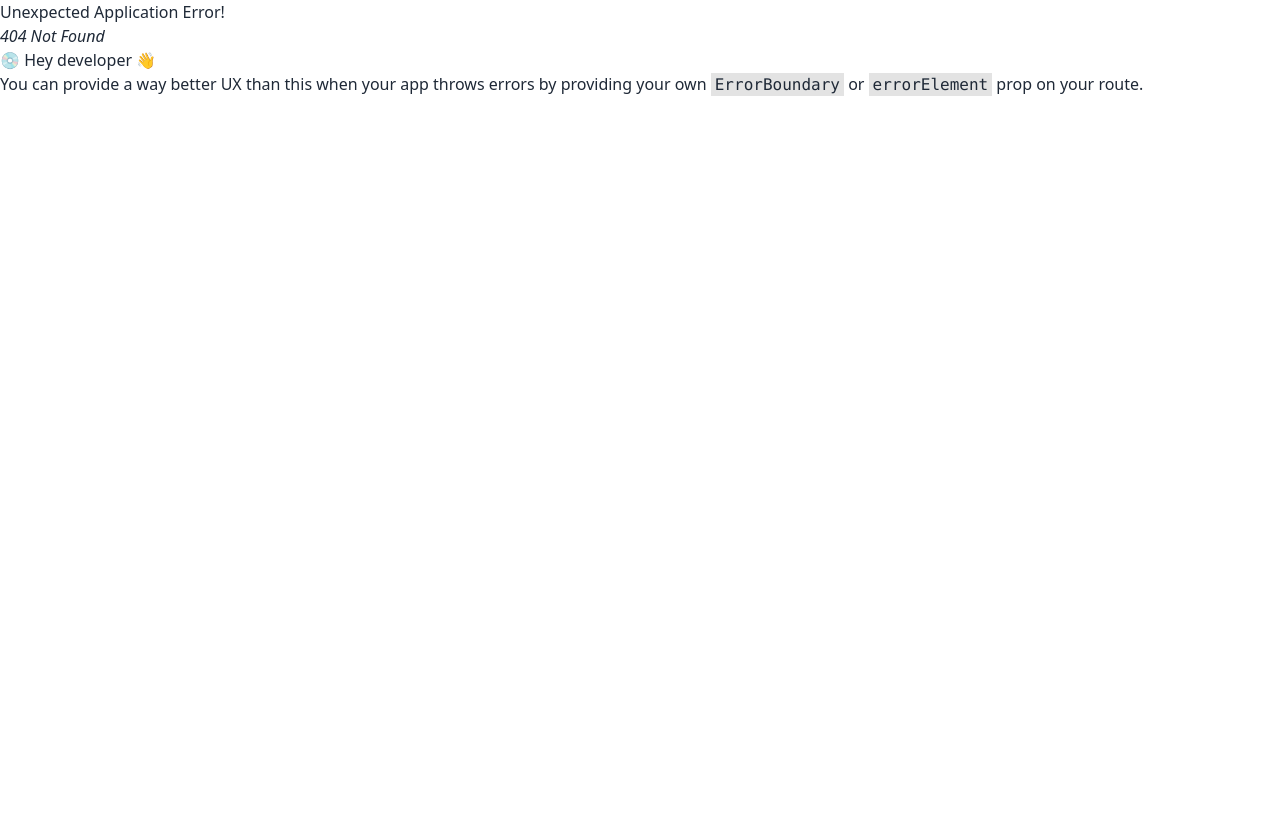
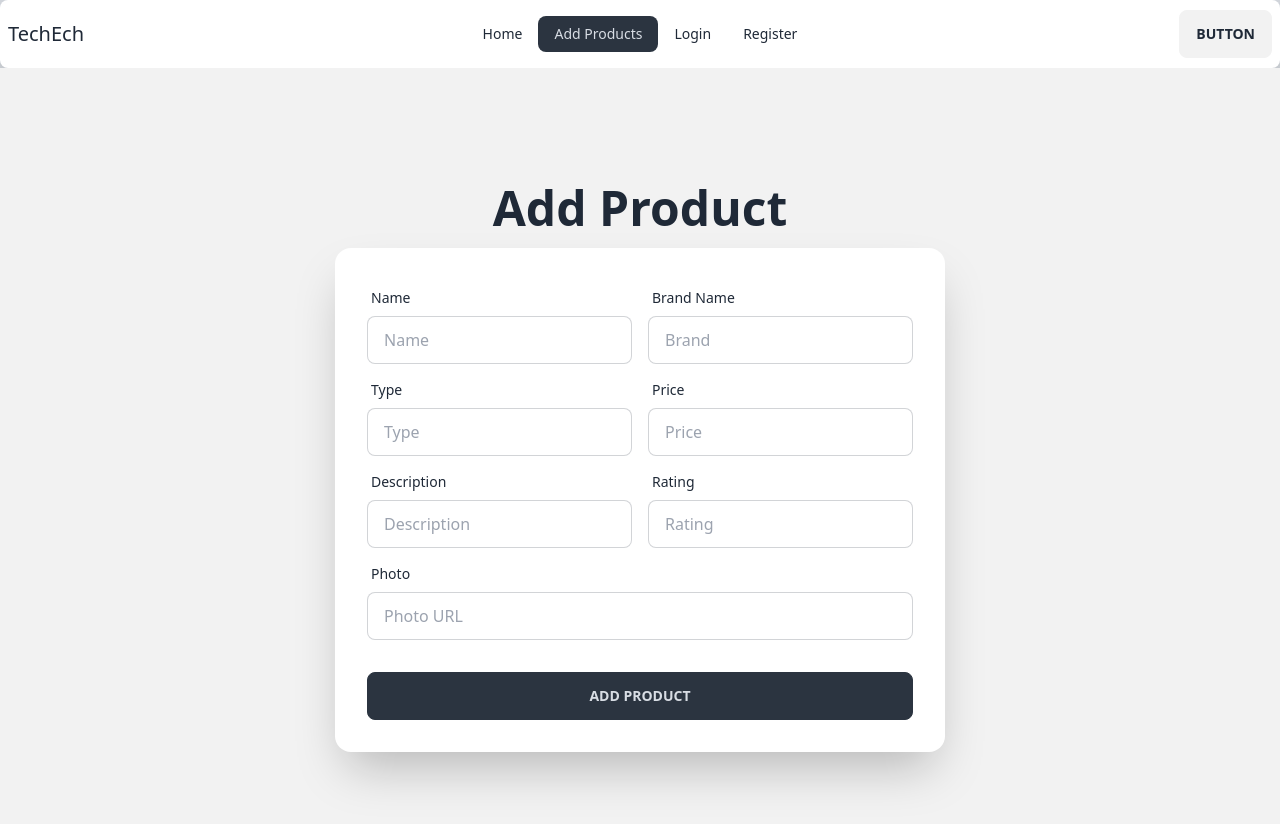
Before and after one commit to nisakib07/tech-ech-client, a React (Vite) app: page /addProducts in a window 1280 px wide. Before the commit this address had no page. Shown: the top 824 px of the page. Before the commit the page ends 800 px from the top, so only its background shows below. Built offline with nearby package versions, Linux system fonts and the light colour scheme.

Commit message:
created add product form

```diff
--- a/src/main.jsx
+++ b/src/main.jsx
@@ -5,6 +5,7 @@ import "./index.css";
 import { createBrowserRouter, RouterProvider } from "react-router-dom";
 import Layout from "./Layout/Layout";
 import Home from "./pages/Home/Home";
+import AddProducts from "./pages/AddProducts/AddProducts";
 
 const router = createBrowserRouter([
   {
@@ -16,6 +17,10 @@ const router = createBrowserRouter([
         element: <Home></Home>,
         loader: () => fetch("/brands.json"),
       },
+      {
+        path: "/addProducts",
+        element: <AddProducts></AddProducts>,
+      },
     ],
   },
 ]);
--- /dev/null
+++ b/src/pages/AddProducts/AddProducts.jsx
@@ -0,0 +1,126 @@
+const AddProducts = () => {
+  const handleAddProducts = (e) => {
+    e.preventDefault();
+
+    const form = e.target;
+    const name = form.name.value;
+    const brand = form.brand.value;
+    const type = form.type.value;
+    const price = form.price.value;
+    const description = form.description.value;
+    const rating = form.rating.value;
+    const photo = form.photo.value;
+
+    const newProduct = { name, brand, type, price, description, rating, photo };
+    console.log(newProduct);
+  };
+
+  return (
+    <div className="hero min-h-screen bg-base-200">
+      <div className="hero-content flex-col">
+        <div className="text-center lg:text-left">
+          <h1 className="text-5xl font-bold">Add Product</h1>
+        </div>
+        <div className="card flex-shrink-0 w-full shadow-2xl bg-base-100">
+          <form onSubmit={handleAddProducts} className="card-body">
+            {/* Name and Brand */}
+            <div className="flex flex-col lg:flex-row gap-4">
+              <div className="form-control">
+                <label className="label">
+                  <span className="label-text">Name</span>
+                </label>
+                <input
+                  type="text"
+                  placeholder="Name"
+                  name="name"
+                  className="input input-bordered"
+                />
+              </div>
+              <div className="form-control">
+                <label className="label">
+                  <span className="label-text">Brand Name</span>
+                </label>
+                <input
+                  type="text"
+                  placeholder="Brand"
+                  name="brand"
+                  className="input input-bordered"
+                />
+              </div>
+            </div>
+
+            {/* Type and Price */}
+            <div className="flex flex-col lg:flex-row gap-4">
+              <div className="form-control">
+                <label className="label">
+                  <span className="label-text">Type</span>
+                </label>
+                <input
+                  type="text"
+                  placeholder="Type"
+                  name="type"
+                  className="input input-bordered"
+                />
+              </div>
+              <div className="form-control">
+                <label className="label">
+                  <span className="label-text">Price</span>
+                </label>
+                <input
+                  type="text"
+                  placeholder="Price"
+                  name="price"
+                  className="input input-bordered"
+                />
+              </div>
+            </div>
+
+            {/* Description and Rating */}
+            <div className="flex flex-col lg:flex-row gap-4">
+              <div className="form-control">
+                <label className="label">
+                  <span className="label-text">Description</span>
+                </label>
+                <input
+                  type="text"
+                  placeholder="Description"
+                  name="description"
+                  className="input input-bordered"
+                />
+              </div>
+              <div className="form-control">
+                <label className="label">
+                  <span className="label-text">Rating</span>
+                </label>
+                <input
+                  type="text"
+                  placeholder="Rating"
+                  name="rating"
+                  className="input input-bordered"
+                />
+              </div>
+            </div>
+            <div className="form-control">
+              <label className="label">
+                <span className="label-text">Photo</span>
+              </label>
+              <input
+                type="text"
+                placeholder="Photo URL"
+                name="photo"
+                className="input input-bordered"
+              />
+            </div>
+            <div className="form-control mt-6">
+              <button className="btn btn-neutral" type="submit">
+                Add Product
+              </button>
+            </div>
+          </form>
+        </div>
+      </div>
+    </div>
+  );
+};
+
+export default AddProducts;
```
